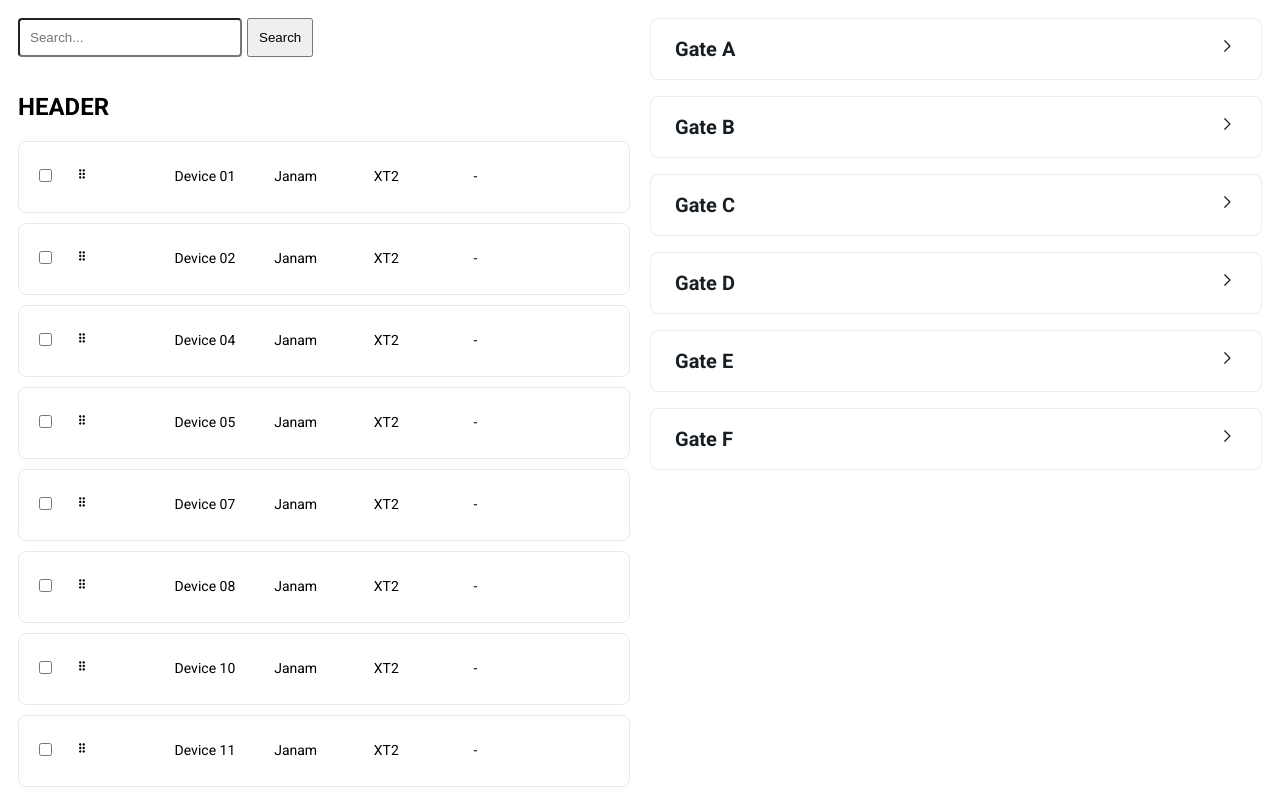
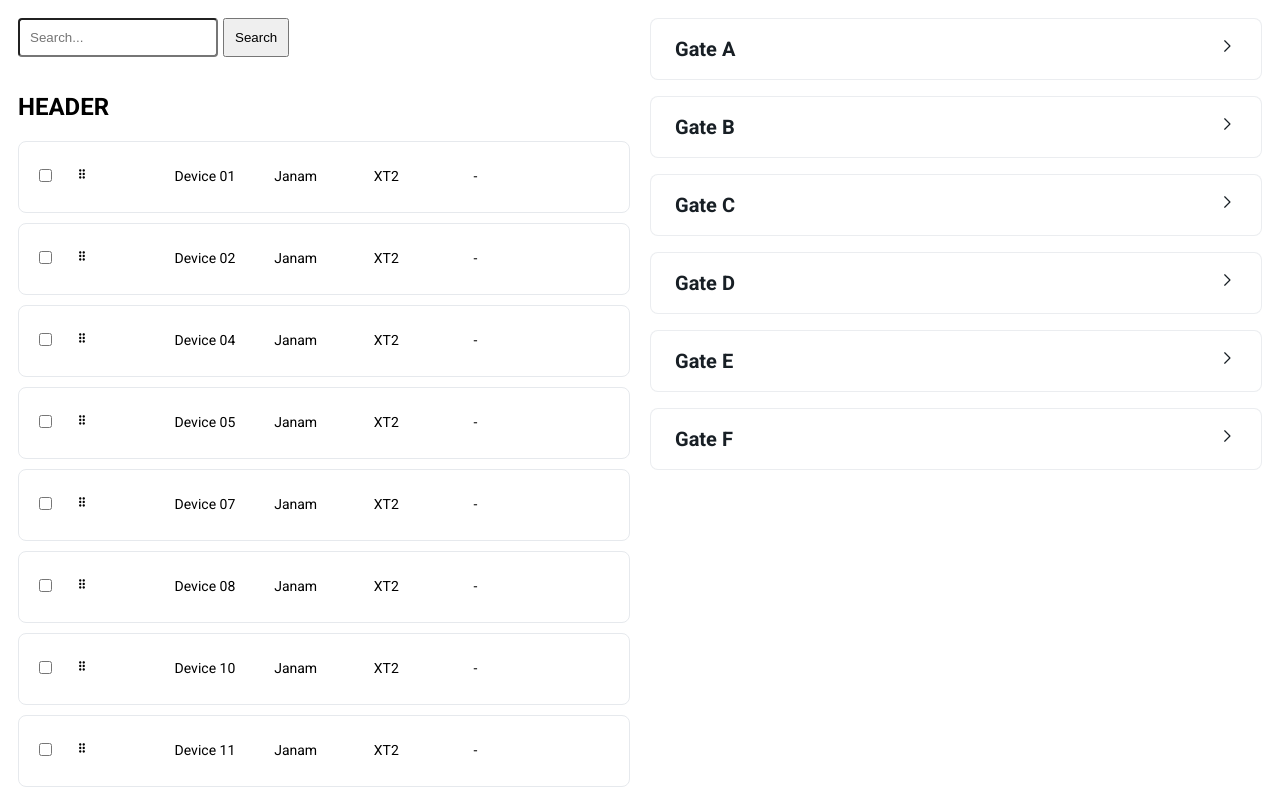
Before and after one commit to carlagromero/dnd-demo, a React (Vite) app: page / in a window 1280 px wide. Shown: the top 795 px of the page. Built offline with nearby package versions, Linux system fonts and the light colour scheme.

Commit message:
feat: add search clear functionality to input

```diff
--- a/src/components/SearchBar/SearchBar.tsx
+++ b/src/components/SearchBar/SearchBar.tsx
@@ -8,7 +8,13 @@ const SearchBar: React.FC<SearchBarProps> = ({ onSearch }) => {
   const [query, setQuery] = useState<string>("");
 
   const handleInputChange = (event: React.ChangeEvent<HTMLInputElement>) => {
-    setQuery(event.target.value);
+    const newValue = event.target.value;
+
+    setQuery(newValue);
+
+    if (newValue === "") {
+      onSearch("");
+    }
   };
 
   const handleSearch = (event: React.FormEvent<HTMLFormElement>) => {
@@ -19,7 +25,7 @@ const SearchBar: React.FC<SearchBarProps> = ({ onSearch }) => {
   return (
     <form onSubmit={handleSearch}>
       <input
-        type="text"
+        type="search"
         value={query}
         onChange={handleInputChange}
         placeholder="Search..."
```
